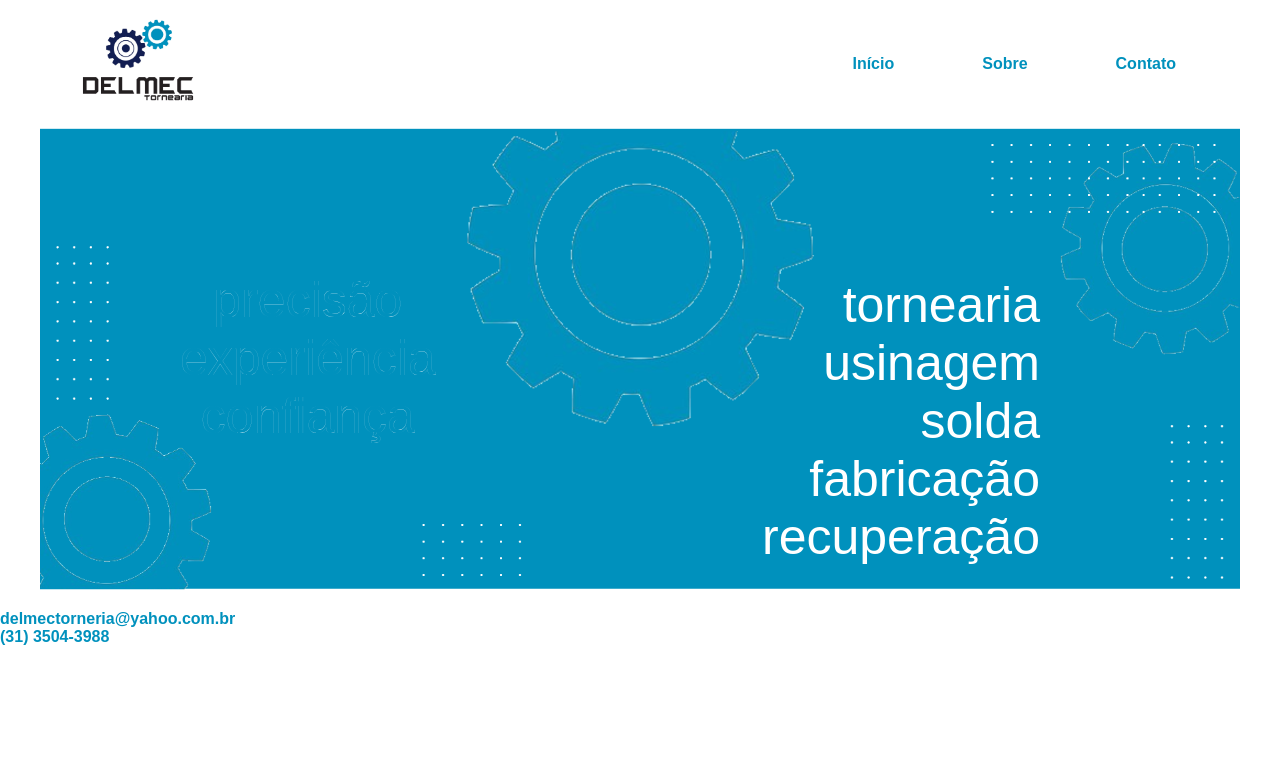
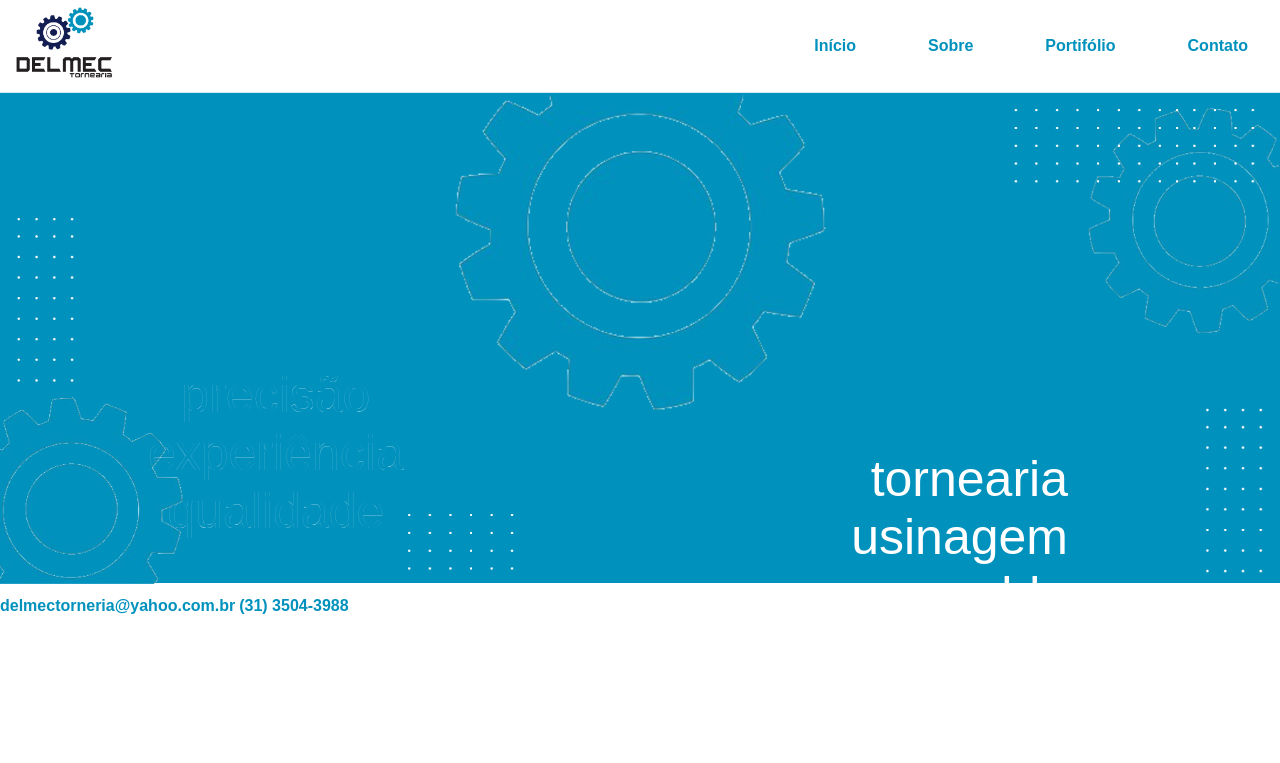
Before and after one commit to palomacha100/Delmec, a plain HTML site: page index.html in a window 1280 px wide. Drawn offline with Linux system fonts and the light colour scheme.

Commit message:
Alterações para boas práticas

```diff
--- a/index.html
+++ b/index.html
@@ -9,38 +9,41 @@
     <meta name="viewport" content="width=device-width, initial-scale=1.0">
     <title>Delmec Tornearia</title>
     <link rel="stylesheet" href="style.css">
-    <script src="js.js"></script>
     <link rel="icon" type="image/x-icon" href="assets/favicon.ico"><title>Favicon Delmec</title>
 </head>
+<body>
     <header id="header">
+        <div class="container">
             <img class="logo" src="assets/logo.jpg">
             <nav id="nav">
                 <button onclick='toggleMenu()' class="menuHamburger" id="btn-mobile" type="submit">Menu
                     <span id="hamburger"></span>
                 </button>
-        <ul id="menu">
-          <li><a href="#">Início</a></li>
-          <li><a href="#">Sobre</a></li>
-          <li><a href="#">Contato</a></li>
+                <ul id= "menu">
+                    <a href="#">Início</a>
+                    <a href="#">Sobre</a>
+                    <a href="#">Portifólio</a>
+                    <a href="#">Contato</a>
                 </ul>
             </nav>
+        </div>
     </header>
-<body>
+
     <section class="containerPhoto">
         <img src="assets/fundo2.png">
         <div class="textImg">tornearia<br>usinagem<br>solda<br>fabricação<br> recuperação</div>
-        <div class="textImg2">precisão<br>experiência<br>confiança</div>
+        <div class="textImg2">precisão<br>experiência<br>qualidade</div>
     </section>
 
 
 
 
-
+<script src="js.js"></script>
 </body>
 <footer>
-    <ul id="footer">
-        <li><a href="mailto:delmectorneria@yahoo.com.br">delmectorneria@yahoo.com.br</a></li>
-        <li><a href="tel:+553135043988">(31) 3504-3988</a></li>
-    </ul>
+    <div id="footer">
+        <a href="mailto:delmectorneria@yahoo.com.br">delmectorneria@yahoo.com.br</a>
+        <a href="tel:+553135043988">(31) 3504-3988</a>
+    </div>
 </footer>
 </html>
--- a/style.css
+++ b/style.css
@@ -1,56 +1,51 @@
-body, ul{
-    margin: 0px;
-    padding: 0px;
+:root{
+    --azulmarinho: #121e52;
+    --azulclaro: #0091bd;
+    --branco: #fff;
 }
 
-.logo {
-
-    width: 150px;
+* {
+    margin: 0;
+    padding: 0;
+    box-sizing: border-box;
 }
 
-a{
-    color: #0091bd;
-    text-decoration: none;
-    font-family: sans-serif;
-    font-weight: bold;
-}
-
-a:hover{
-    background: rgba(0, 0, 0, .05);
-}
-
-#header{
-    box-sizing: border-box;
-    height: 70px;
-    padding: 4rem;
+header .container{
     display: flex;
+    height: auto;
     align-items: center;
     justify-content: space-between;
 }
 
-#menu{
-    display: flex;
-    list-style: none;
-    gap: .5rem;
-
+header .container a:hover{
+    background-color: rgb(228, 227, 227);
 }
 
-#menu a{
-    display: block;
-    padding: 2.5rem;
+
+.logo {
+    width: 130px;
+}
+
+a{
+    color: var(--azulclaro);
+    text-decoration: none;
+    font-family: sans-serif;
+    font-weight: bold;
 }
 
 #btn-mobile{
     display: none;
 }
 
-.containerPhoto{
-    width: 1200px;
-    margin: auto;
-    position: relative;
-    color: #fff;
-    font-family: sans-serif;
-    font-size: 50px;
+#menu {
+    display: flex;
+    list-style: none;
+    gap: .5rem;
+}
+
+#menu a {
+    display: block;
+    padding: 2rem
 }
 
 .containerPhoto img{
@@ -62,6 +57,9 @@ a:hover{
     bottom: 5%;
     right: 0;
     text-align: right;
+    color: var(--branco);
+    font-family: Arial, Helvetica, sans-serif;
+    font-size: 50px;
     padding: 20px;
     margin: 0 15% 0 0;
 }
@@ -70,20 +68,18 @@ a:hover{
     position: absolute;
     bottom: 30%;
     text-align: center;
+    font-size: 50px;
     padding: 20px;
     margin: 0 0 0 5%;
     left: 5%;
     font-family: sans-serif;
     color: transparent;
     -webkit-text-stroke-width: 0.1px;
-    -webkit-text-stroke-color: #fff;
-
+    -webkit-text-stroke-color: var(--branco);
 }
 
-
-#footer{
+footer{
     list-style: none;
-
 }
 
 
@@ -98,7 +94,7 @@ a:hover{
         cursor: pointer;
         gap: .5rem;
         font-weight: bold;
-        color: #121e52;
+        color: var(--azulmarinho);
     }
     #menu{
         display: none;
@@ -121,7 +117,7 @@ a:hover{
         display: block;
         width: 20px;
         border-top: 2px solid;
-        color: #121e52;
+        color: var(--azulmarinho);
     }
     #hamburger::after, #hamburger::before{
         content: " ";
```
Lines whose indentation alone changed are shown as unchanged.
